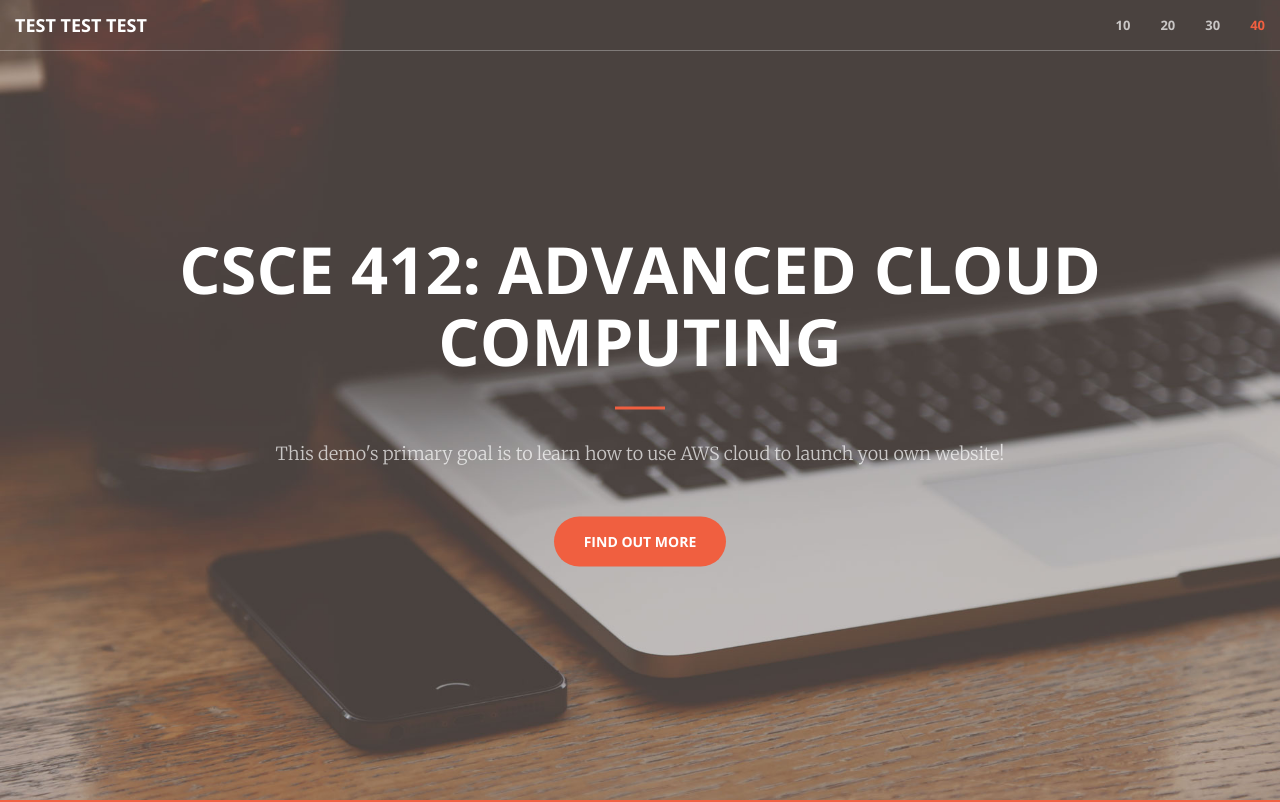
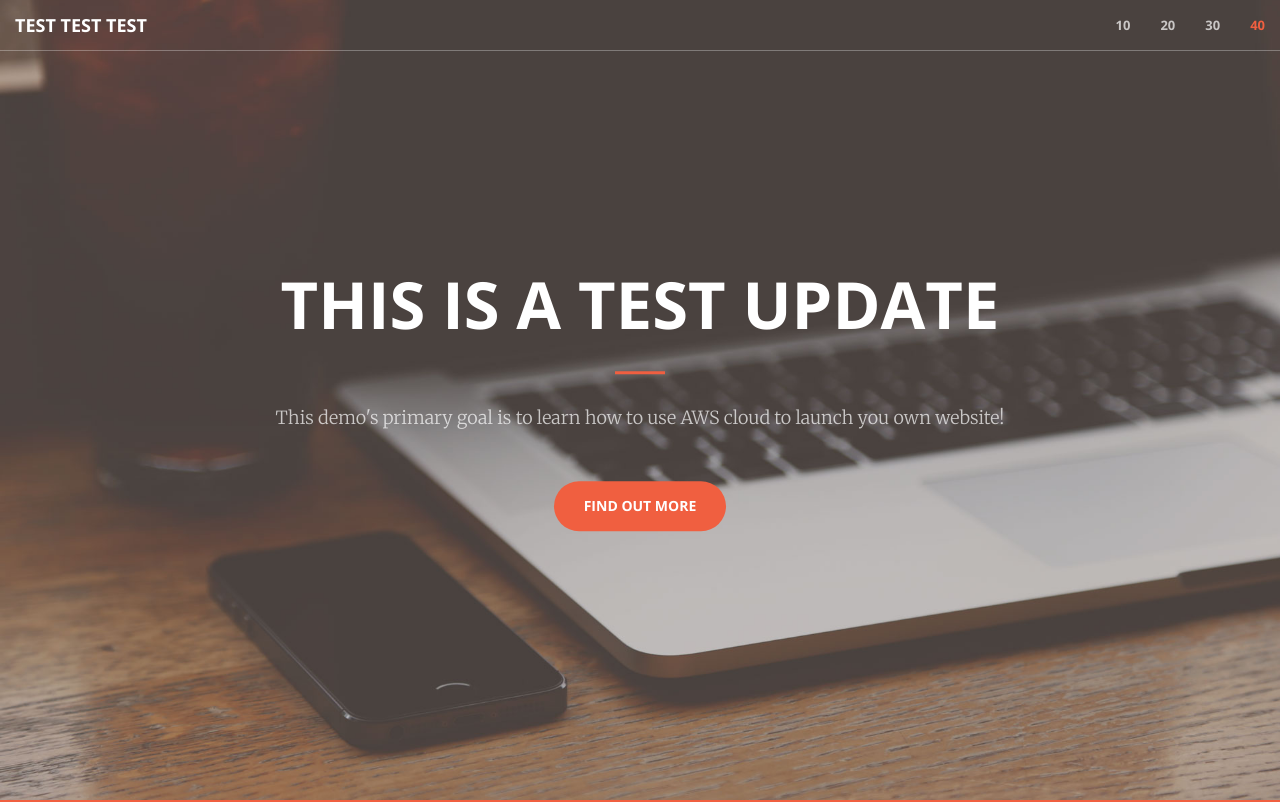
Before and after one commit to piyush-tamu/csce412piyush11.me, a plain HTML site: page index.html in a window 1280 px wide. Shown: the top 802 px of the page. Drawn offline with nearby package versions, Linux system fonts and the light colour scheme.

Commit message:
test10_30

```diff
--- a/index.html
+++ b/index.html
@@ -74,7 +74,7 @@
     <header>
         <div class="header-content">
             <div class="header-content-inner">
-                <h1>CSCE 412: Advanced Cloud Computing</h1>
+                <h1>This is a test update</h1>
                 <hr>
                 <p>This demo's primary goal is to learn how to use AWS cloud to launch you own website!</p>
                 <a href="#about" class="btn btn-primary btn-xl page-scroll">Find Out More</a>
```
